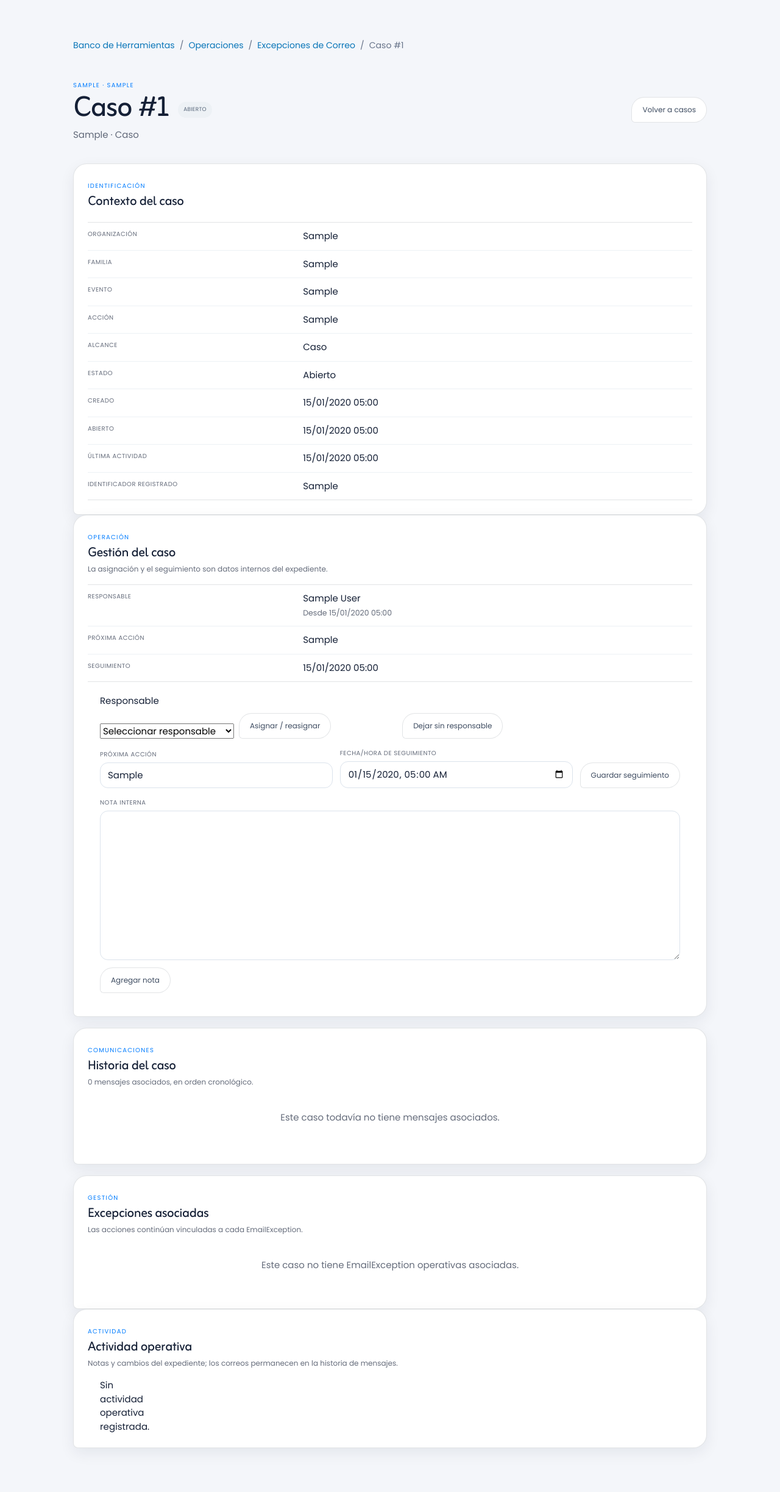
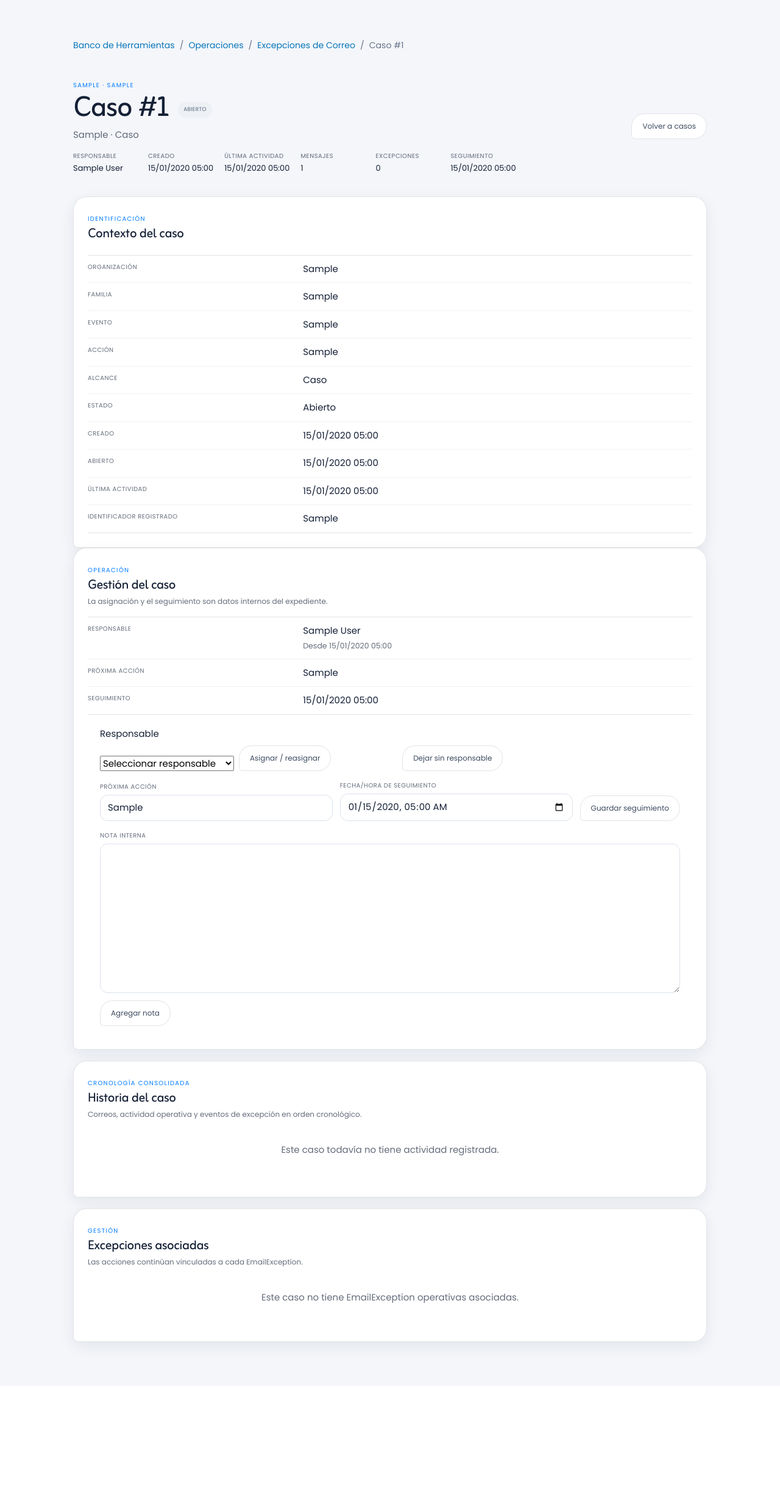
Before and after one commit to Veltrix-Col/ays_vault, a Django app: page /operaciones/excepciones-correo/casos/1/ in a window 1280 px wide. Shown: the part 76-2522 px from the top of the page at 61% size. After the commit the page ends 2299 px from the top, so only its background shows below. Run offline with Django 5.2, Linux system fonts and the light colour scheme; a user stored in the database is signed in; tables that the repository leaves empty hold one stand-in row (values such as "Sample post"); data that the repository does not hold is empty; parts of the project's set-up code (start-up, migrations or seed data) failed here and were passed over; some libraries are stand-ins or nearby versions.

Commit message:
Añadir cronología consolidada de ExceptionCase

```diff
--- a/email_exceptions/views.py
+++ b/email_exceptions/views.py
@@ -11,7 +11,7 @@ from django.utils import timezone
 from django.views.decorators.csrf import csrf_exempt
 from django.views.decorators.http import require_POST
 from .forms import CaseFollowUpForm, CaseNoteForm, CreateTaskForm, IgnoreExceptionForm
-from .models import CaseMessage, EmailException, ExceptionCase
+from .models import CaseActivity, CaseMessage, EmailAuditEvent, EmailException, ExceptionCase
 from .case_workflow import CaseOperationError, CaseTransitionError, add_case_note, assign_case, get_assignable_operators, take_case, transition_case, unassign_case, update_case_follow_up
 from .permissions import can_operate, can_view
 from .services import ingest_payload, record_audit
@@ -188,9 +188,15 @@ def case_detail(request, pk):
     if not can_view(getattr(request, "user", None)):
         return HttpResponseForbidden("No tiene permiso para consultar Excepciones de Correo.")
     messages_qs = CaseMessage.objects.select_related("email", "linked_by").order_by("email__received_at", "pk")
-    exception_qs = EmailException.objects.select_related("policy_profile").prefetch_related("audit_events", "zoho_task")
+    exception_qs = EmailException.objects.select_related("policy_profile").prefetch_related(
+        Prefetch("audit_events", queryset=EmailAuditEvent.objects.select_related("actor").order_by("timestamp", "pk")),
+        "zoho_task",
+    )
     case = get_object_or_404(
-        ExceptionCase.objects.select_related("assigned_to").prefetch_related(
+        ExceptionCase.objects.select_related("assigned_to").annotate(
+            message_count=Count("messages", distinct=True),
+            exception_count=Count("exceptions", distinct=True),
+        ).prefetch_related(
             Prefetch("messages", queryset=messages_qs),
             Prefetch("exceptions", queryset=exception_qs),
             "activities__actor",
@@ -203,6 +209,62 @@ def case_detail(request, pk):
     }
     case_messages = list(case.messages.all())
     timeline_email_ids = {link.email_id for link in case_messages}
+    status_labels = dict(ExceptionCase.Status.choices)
+    timeline = [
+        {
+            "kind": "message",
+            "timestamp": link.email.received_at,
+            "sequence": (0, link.pk),
+            "message": link,
+        }
+        for link in case_messages
+    ]
+    activity_labels = {
+        CaseActivity.EventType.CASE_CREATED: "Caso creado.",
+        CaseActivity.EventType.STATUS_CHANGED: "Estado: {from_status} → {to_status}.",
+        CaseActivity.EventType.RESOLVED: "Caso resuelto.",
+        CaseActivity.EventType.CLOSED: "Caso cerrado.",
+        CaseActivity.EventType.REOPENED: "Caso reabierto.",
+        CaseActivity.EventType.ASSIGNED: "Responsable asignado.",
+        CaseActivity.EventType.REASSIGNED: "Responsable reasignado.",
+        CaseActivity.EventType.UNASSIGNED: "Responsable retirado.",
+        CaseActivity.EventType.FOLLOW_UP_UPDATED: "Seguimiento actualizado.",
+        CaseActivity.EventType.NOTE_ADDED: "Nota interna.",
+    }
+    for activity in case.activities.all():
+        if activity.event_type == CaseActivity.EventType.STATUS_CHANGED:
+            summary = activity_labels[activity.event_type].format(
+                from_status=status_labels.get(activity.from_status, activity.from_status or "—"),
+                to_status=status_labels.get(activity.to_status, activity.to_status or "—"),
+            )
+        else:
+            summary = activity_labels.get(activity.event_type, "Actividad operativa registrada.")
+        timeline.append({
+            "kind": "activity",
+            "timestamp": activity.created_at,
+            "sequence": (1, activity.pk),
+            "activity": activity,
+            "summary": summary,
+        })
+    audit_labels = {
+        "EMAIL_RECEIVED": "Correo recibido",
+        "CLASSIFIED": "Clasificación registrada",
+        "EXCEPTION_CREATED": "Excepción creada",
+        "EMAIL_LINKED": "Correo vinculado",
+        "IGNORED": "Excepción ignorada",
+        "TASK_CREATED": "Tarea Zoho registrada",
+    }
+    for item in case.exceptions.all():
+        for event in item.audit_events.all():
+            timeline.append({
+                "kind": "exception_event",
+                "timestamp": event.timestamp,
+                "sequence": (2, event.pk),
+                "audit_event": event,
+                "exception": item,
+                "summary": audit_labels.get(event.event_type, event.event_type.replace("_", " ").title()),
+            })
+    timeline.sort(key=lambda event: (event["timestamp"], event["sequence"]))
     exception_items = []
     for item in case.exceptions.all():
         prefix = f"exception-{item.pk}"
@@ -219,6 +281,7 @@ def case_detail(request, pk):
     return render(request, "email_exceptions/case_detail.html", {
         "case": case,
         "case_messages": case_messages,
+        "timeline": timeline,
         "exception_items": exception_items,
         "assignable_operators": get_assignable_operators() if can_operate(getattr(request, "user", None)) else (),
         "follow_up_form": CaseFollowUpForm(initial={"next_action": case.next_action, "follow_up_at": case.follow_up_at}),
--- a/static/css/email-exceptions.css
+++ b/static/css/email-exceptions.css
@@ -466,6 +466,33 @@
   gap: 14px;
 }
 
+.email-exceptions-page .case-header-facts {
+  display: flex;
+  flex-wrap: wrap;
+  gap: 10px 18px;
+  margin: 16px 0 0;
+}
+
+.email-exceptions-page .case-header-facts div {
+  display: grid;
+  gap: 3px;
+  min-width: 105px;
+}
+
+.email-exceptions-page .case-header-facts dt {
+  color: var(--ays-muted, var(--muted));
+  font-size: 10px;
+  font-weight: 800;
+  letter-spacing: .05em;
+  text-transform: uppercase;
+}
+
+.email-exceptions-page .case-header-facts dd {
+  margin: 0;
+  color: var(--ays-text, var(--ink));
+  font-size: 13px;
+}
+
 .email-exceptions-page .case-message-card,
 .email-exceptions-page .case-exception-card {
   padding: 18px;
--- a/templates/email_exceptions/case_detail.html
+++ b/templates/email_exceptions/case_detail.html
@@ -4,7 +4,7 @@
 {% block content %}
 <div class="email-exceptions-page">
 <nav class="tool-breadcrumbs email-breadcrumbs" aria-label="Migas de pan"><a href="{% url 'public_home' %}">Banco de Herramientas</a><span>/</span><a href="{% url 'area_home' 'operaciones' %}">Operaciones</a><span>/</span><a href="{% url 'email_exceptions:list' %}">Excepciones de Correo</a><span>/</span><span aria-current="page">Caso #{{ case.pk }}</span></nav>
-<header class="detail-header case-detail-header"><div><span class="section-kicker">{{ case.organization|default:"Caso operativo" }}{% if case.event_type %} · {{ case.event_type }}{% endif %}</span><div class="title-line"><h1>Caso #{{ case.pk }}</h1><span class="badge case-status-badge">{{ case.get_status_display }}</span></div><p>{{ case.action_type|default:"Sin acción tipificada" }} · {{ case.get_scope_display }}</p></div><div class="heading-actions"><a class="btn ghost" href="{% url 'email_exceptions:list' %}">Volver a casos</a></div></header>
+<header class="detail-header case-detail-header"><div><span class="section-kicker">{{ case.organization|default:"Caso operativo" }}{% if case.event_type %} · {{ case.event_type }}{% endif %}</span><div class="title-line"><h1>Caso #{{ case.pk }}</h1><span class="badge case-status-badge">{{ case.get_status_display }}</span></div><p>{{ case.action_type|default:"Sin acción tipificada" }} · {{ case.get_scope_display }}</p><dl class="case-header-facts"><div><dt>Responsable</dt><dd>{% if case.assigned_to %}{{ case.assigned_to.get_full_name|default:case.assigned_to.username }}{% else %}Sin asignar{% endif %}</dd></div><div><dt>Creado</dt><dd>{{ case.created_at|date:"d/m/Y H:i" }}</dd></div><div><dt>Última actividad</dt><dd>{{ case.last_activity_at|date:"d/m/Y H:i" }}</dd></div><div><dt>Mensajes</dt><dd>{{ case.message_count }}</dd></div><div><dt>Excepciones</dt><dd>{{ case.exception_count }}</dd></div><div><dt>Seguimiento</dt><dd>{% if case.follow_up_at %}{{ case.follow_up_at|date:"d/m/Y H:i" }}{% else %}Sin seguimiento{% endif %}</dd></div></dl></div><div class="heading-actions"><a class="btn ghost" href="{% url 'email_exceptions:list' %}">Volver a casos</a></div></header>
 <section class="panel case-summary-panel"><div class="panel-head"><div><span class="section-kicker">Identificación</span><h2>Contexto del caso</h2></div></div><dl class="classification-facts"><div><dt>Organización</dt><dd>{{ case.organization|default:"—" }}</dd></div><div><dt>Familia</dt><dd>{{ case.family|default:"—" }}</dd></div><div><dt>Evento</dt><dd>{{ case.event_type|default:"—" }}</dd></div><div><dt>Acción</dt><dd>{{ case.action_type|default:"—" }}</dd></div><div><dt>Alcance</dt><dd>{{ case.get_scope_display }}</dd></div><div><dt>Estado</dt><dd>{{ case.get_status_display }}</dd></div><div><dt>Creado</dt><dd>{{ case.created_at|date:"d/m/Y H:i" }}</dd></div><div><dt>Abierto</dt><dd>{{ case.opened_at|date:"d/m/Y H:i" }}</dd></div><div><dt>Última actividad</dt><dd>{{ case.last_activity_at|date:"d/m/Y H:i" }}</dd></div><div class="case-key-fact"><dt>Identificador registrado</dt><dd>{{ case.case_key }}</dd></div></dl></section>
 
 <section class="panel case-operations-panel" aria-labelledby="case-operations-title"><div class="panel-head"><div><span class="section-kicker">Operación</span><h2 id="case-operations-title">Gestión del caso</h2><p>La asignación y el seguimiento son datos internos del expediente.</p></div></div>
@@ -16,14 +16,18 @@
 </div><form method="post" action="{% url 'email_exceptions:follow_up' case.pk %}" class="case-follow-up-form"><div class="form-field"><label for="id_next_action">Próxima acción</label>{{ follow_up_form.next_action }}</div><div class="form-field"><label for="id_follow_up_at">Fecha/hora de seguimiento</label>{{ follow_up_form.follow_up_at }}</div><button class="btn ghost" type="submit">Guardar seguimiento</button></form><form method="post" action="{% url 'email_exceptions:add_note' case.pk %}" class="case-note-form"><div class="form-field"><label for="id_note">Nota interna</label>{{ note_form.note }}</div><button class="btn ghost" type="submit">Agregar nota</button></form>{% endif %}
 </section>
 
-<section class="panel case-timeline-panel" aria-labelledby="case-timeline-title"><div class="panel-head"><div><span class="section-kicker">Comunicaciones</span><h2 id="case-timeline-title">Historia del caso</h2><p>{{ case_messages|length }} mensajes asociados, en orden cronológico.</p></div></div>
-<ol class="case-message-timeline">
-{% for link in case_messages %}<li class="case-message case-message--{{ link.role|lower }}"><article class="panel case-message-card"><header class="case-message-heading"><div><span class="badge case-role-badge">{{ link.get_role_display }}</span><time datetime="{{ link.email.received_at|date:'c' }}">{{ link.email.received_at|date:"d/m/Y H:i" }}</time></div><span class="correlation-badge correlation-{{ link.correlation_confidence|lower }}">{{ link.get_correlation_confidence_display }}{% if link.correlation_confidence == "HIGH" %} · HIGH{% endif %}</span></header>
+<section class="panel case-timeline-panel" aria-labelledby="case-timeline-title"><div class="panel-head"><div><span class="section-kicker">Cronología consolidada</span><h2 id="case-timeline-title">Historia del caso</h2><p>Correos, actividad operativa y eventos de excepción en orden cronológico.</p></div></div>
+<ol class="case-message-timeline case-consolidated-timeline">
+{% for event in timeline %}
+{% if event.kind == "message" %}{% with link=event.message %}<li class="case-timeline-entry case-timeline-entry--message case-message case-message--{{ link.role|lower }}"><span class="case-timeline-type">Correo</span><article class="panel case-message-card"><header class="case-message-heading"><div><span class="badge case-role-badge">{{ link.get_role_display }}</span><time datetime="{{ link.email.received_at|date:'c' }}">{{ link.email.received_at|date:"d/m/Y H:i" }}</time></div><span class="correlation-badge correlation-{{ link.correlation_confidence|lower }}">{{ link.get_correlation_confidence_display }}{% if link.correlation_confidence == "HIGH" %} · HIGH{% endif %}</span></header>
 <h3>{{ link.email.subject|default:"(sin asunto)" }}</h3><dl class="email-message-meta"><div><dt>De</dt><dd>{{ link.email.from_name|default:link.email.from_email }}{% if link.email.from_name %}<small>{{ link.email.from_email }}</small>{% endif %}</dd></div><div><dt>Para</dt><dd>{{ link.email.to|join:", "|default:"No identificado" }}</dd></div>{% if link.email.cc %}<div><dt>CC</dt><dd>{{ link.email.cc|join:", " }}</dd></div>{% endif %}<div><dt>Origen</dt><dd>{{ link.email.source_mailbox }}</dd></div></dl>
 <div class="case-correlation"><span><b>Correlación:</b> {{ link.get_correlation_method_display }}</span><span><b>Confianza:</b> {{ link.get_correlation_confidence_display }}</span>{% if link.correlation_reason %}<p>{{ link.correlation_reason }}</p>{% endif %}</div>
 {% if "conflicting_functional_identifiers" in link.correlation_reason or "ambiguous_multiple_candidates" in link.correlation_reason %}<p class="case-correlation-warning" role="note">La asociación se conservó de forma conservadora; esta evidencia indica conflicto o ambigüedad y no debe interpretarse como una fusión automática.</p>{% endif %}
 <details class="case-email-body"><summary>Ver cuerpo del correo</summary><div class="email-body-content">{{ link.email.body_text|email_body_text|linebreaksbr }}</div></details>
-</article></li>{% empty %}<li class="empty-inline">Este caso todavía no tiene mensajes asociados.</li>{% endfor %}
+</article></li>{% endwith %}
+{% elif event.kind == "activity" %}{% with activity=event.activity %}<li class="case-timeline-entry case-timeline-entry--activity"><span class="case-timeline-type">Actividad</span><div class="case-activity-entry"><header><time datetime="{{ activity.created_at|date:'c' }}">{{ activity.created_at|date:"d/m/Y H:i" }}</time>{% if activity.actor %}<span>{{ activity.actor.get_full_name|default:activity.actor.username }}</span>{% endif %}</header><strong>{{ event.summary }}</strong>{% if activity.event_type == "NOTE_ADDED" %}<p>{{ activity.metadata.note }}</p>{% elif activity.event_type == "FOLLOW_UP_UPDATED" %}<p>La próxima acción y la fecha de seguimiento fueron actualizadas.</p>{% endif %}</div></li>{% endwith %}
+{% else %}{% with audit=event.audit_event %}<li class="case-timeline-entry case-timeline-entry--exception"><span class="case-timeline-type">Evento de excepción</span><div class="case-exception-event"><header><time datetime="{{ audit.timestamp|date:'c' }}">{{ audit.timestamp|date:"d/m/Y H:i" }}</time>{% if audit.actor %}<span>{{ audit.actor.get_full_name|default:audit.actor.username }}</span>{% endif %}</header><strong>{{ event.summary }}</strong>{% if audit.event_type == "IGNORED" and audit.metadata.reason %}<p>Motivo: {{ audit.metadata.reason }}</p>{% endif %}</div></li>{% endwith %}
+{% endif %}{% endfor %}{% if not timeline %}<li class="empty-inline">Este caso todavía no tiene actividad registrada.</li>{% endif %}
 </ol></section>
 
 <section class="panel case-exceptions-panel" aria-labelledby="case-exceptions-title"><div class="panel-head"><div><span class="section-kicker">Gestión</span><h2 id="case-exceptions-title">Excepciones asociadas</h2><p>Las acciones continúan vinculadas a cada EmailException.</p></div></div>
@@ -34,10 +38,7 @@
 {% if entry.task_enabled %}<details class="email-action-disclosure"><summary class="btn primary">Crear tarea en Zoho</summary><div class="email-action-content"><form method="post" action="{% url 'email_exceptions:create_task' item.pk %}" class="email-action-form">{% csrf_token %}<div class="form-field"><label for="{{ entry.task_form.responsible.id_for_label }}">Responsable</label>{{ entry.task_form.responsible }}</div><div class="form-field"><label for="{{ entry.task_form.subject.id_for_label }}">Asunto</label>{{ entry.task_form.subject }}</div><div class="form-field"><label for="{{ entry.task_form.due_date.id_for_label }}">Fecha límite</label>{{ entry.task_form.due_date }}</div><div class="form-field"><label for="{{ entry.task_form.description.id_for_label }}">Descripción</label>{{ entry.task_form.description }}</div><button class="btn primary" type="submit">Confirmar creación</button></form></div></details>{% else %}<button class="btn primary email-task-disabled" type="button" disabled>Crear tarea en Zoho</button><p class="action-note email-task-disabled-note">Creación de tareas deshabilitada para este usuario o configuración.</p>{% endif %}
 <details class="email-action-disclosure"><summary class="btn ghost">Ignorar gestión</summary><div class="email-action-content"><form method="post" action="{% url 'email_exceptions:ignore' item.pk %}" class="email-action-form">{% csrf_token %}<div class="form-field"><label for="{{ entry.ignore_form.reason.id_for_label }}">Motivo</label>{{ entry.ignore_form.reason }}</div><div class="form-field"><label for="{{ entry.ignore_form.comment.id_for_label }}">Comentario</label>{{ entry.ignore_form.comment }}</div><button class="btn danger-outline" type="submit">Confirmar que no requiere gestión</button></form></div></details>
 </div>{% endif %}
-<h4 class="case-audit-heading">Auditoría de la excepción</h4><ol class="email-timeline case-audit-timeline" aria-label="Auditoría de esta excepción">{% for event in item.audit_events.all %}<li><time datetime="{{ event.timestamp|date:'c' }}">{{ event.timestamp|date:"d/m/Y H:i" }}</time><span class="timeline-dot"></span><div><strong>{{ event.get_event_type_display|default:event.event_type }}</strong>{% if event.actor %}<small>{{ event.actor.get_full_name|default:event.actor.username }}</small>{% endif %}</div></li>{% empty %}<li class="timeline-empty">Sin eventos de auditoría.</li>{% endfor %}</ol>
 </article>{% endwith %}{% empty %}<p class="empty-inline">Este caso no tiene EmailException operativas asociadas.</p>{% endfor %}
 </section>
-
-<section class="panel case-activity-panel" aria-labelledby="case-activity-title"><div class="panel-head"><div><span class="section-kicker">Actividad</span><h2 id="case-activity-title">Actividad operativa</h2><p>Notas y cambios del expediente; los correos permanecen en la historia de mensajes.</p></div></div><ol class="email-timeline case-activity-timeline">{% for activity in case.activities.all %}<li><time datetime="{{ activity.created_at|date:'c' }}">{{ activity.created_at|date:"d/m/Y H:i" }}</time><span class="timeline-dot"></span><div><strong>{{ activity.get_event_type_display }}</strong>{% if activity.actor %}<small>{{ activity.actor.get_full_name|default:activity.actor.username }}</small>{% endif %}{% if activity.event_type == "NOTE_ADDED" %}<p>{{ activity.metadata.note }}</p>{% elif activity.event_type == "FOLLOW_UP_UPDATED" %}<p>Seguimiento actualizado.</p>{% endif %}</div></li>{% empty %}<li class="timeline-empty">Sin actividad operativa registrada.</li>{% endfor %}</ol></section>
 </div>
 {% endblock %}
```
Also changed, not shown: other parts of static/css/email-exceptions.css (+47 -0 lines), email_exceptions/tests/test_templates.py (+30 -4 lines).
